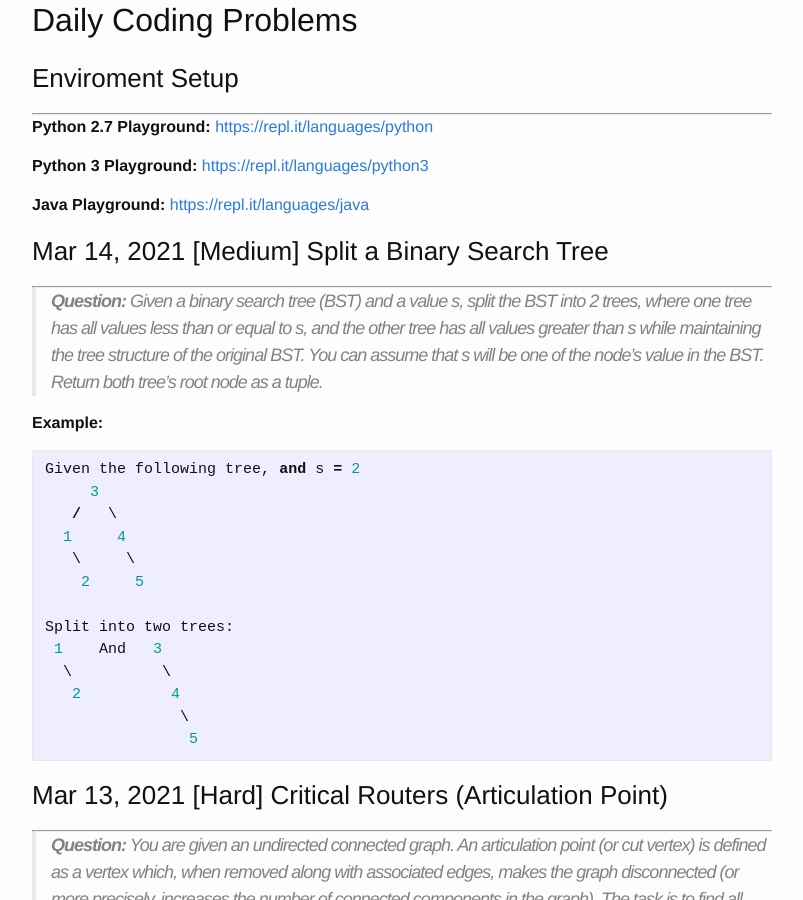
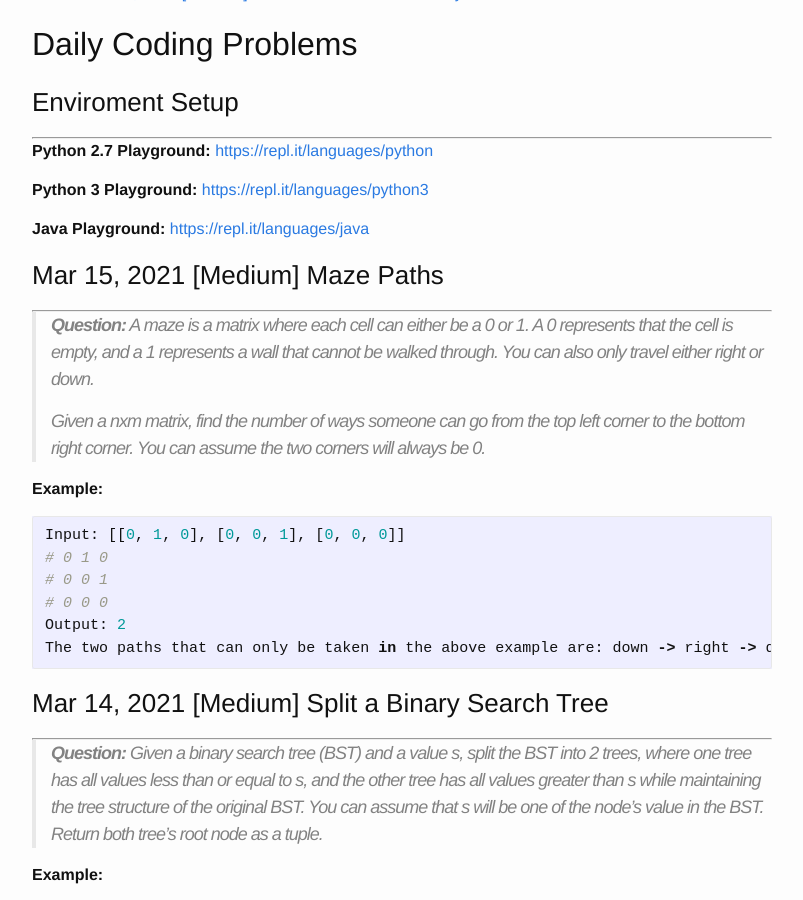
Before and after one commit to trsong/trsong.github.io, a Jekyll site: the page built from _posts/2021-02-01-DailyQuestionsFeb.md, in a window 1280 px wide and 900 px high, scrolled down 1275 px. Shown: the whole window, without its empty margins (238-1041 px from the left). Built offline with Jekyll 4.4.1, drawn with Linux system fonts in a browser that asks for light colours; some of the changed text lies outside the part shown.

Commit message:
Add Mar 15 question

````diff
--- a/_posts/2021-02-01-DailyQuestionsFeb.md
+++ b/_posts/2021-02-01-DailyQuestionsFeb.md
@@ -18,6 +18,22 @@ categories: Python/Java
 
 **Java Playground:** [https://repl.it/languages/java](https://repl.it/languages/java)
 
+
+### Mar 15, 2021 \[Medium\] Maze Paths
+---
+> **Question:**  A maze is a matrix where each cell can either be a 0 or 1. A 0 represents that the cell is empty, and a 1 represents a wall that cannot be walked through. You can also only travel either right or down.
+>
+> Given a nxm matrix, find the number of ways someone can go from the top left corner to the bottom right corner. You can assume the two corners will always be 0.
+
+**Example:**
+```py
+Input: [[0, 1, 0], [0, 0, 1], [0, 0, 0]]
+# 0 1 0
+# 0 0 1
+# 0 0 0
+Output: 2
+The two paths that can only be taken in the above example are: down -> right -> down -> right, and down -> down -> right -> right.
+```
 
 ### Mar 14, 2021  \[Medium\] Split a Binary Search Tree
 ---
````
